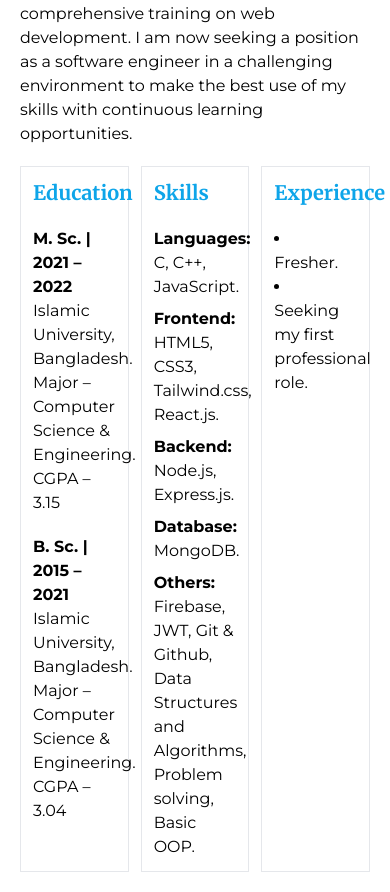
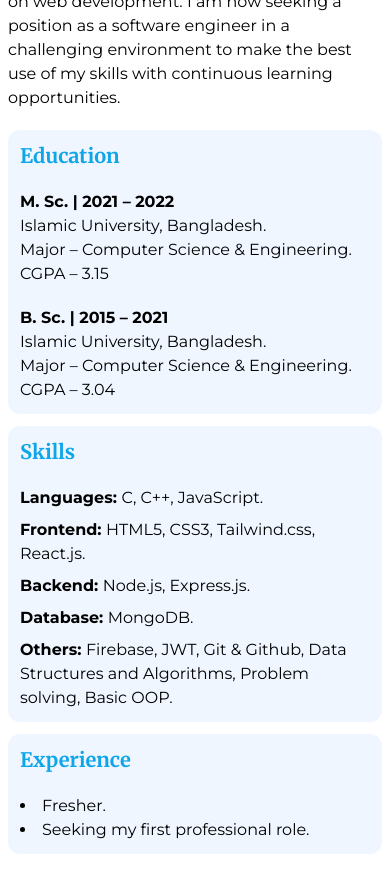
Before and after one commit to nhnaahid/portfolio-nahid, a React (Vite) app: page / in a window 390 px wide. Shown: the part 1040-1932 px from the top of the page. After the commit the page ends 1902 px from the top, so only its background shows below. Built offline with nearby package versions, Linux system fonts and the light colour scheme.

Commit message:
update: about

```diff
--- a/src/pages/Home/About/About.jsx
+++ b/src/pages/Home/About/About.jsx
@@ -1,12 +1,12 @@
 
 const About = () => {
     return (
-        <div className='p-5 font-mont text-black space-y-5'>
+        <div className='p-2 md:p-5 font-mont text-black space-y-5'>
             <h1 className="w-fit text-3xl font-bold border-b-2 border-sky-500 font-merri">About</h1>
             <p >A motivated CSE graduate equipped with a solid foundation in computer science principles and practical skills acquired through competitive programming, academic, and personal projects, and comprehensive training on web development. I am now seeking a position as a software engineer in a challenging environment to make the best use of my skills with continuous learning opportunities. </p>
-            <div className='grid grid-cols-3 grid-rows-1 gap-3 justify-between items-center'>
+            <div className='grid grid-cols-1 md:grid-cols-3 grid-rows-1 gap-3 justify-between items-center'>
                 {/* education */}
-                <div className='border p-3 space-y-5 h-full'>
+                <div className='rounded-xl p-3 space-y-5 h-full bg-blue-50'>
                     <h2 className="font-merri font-bold text-xl text-sky-500">Education</h2>
                     <div>
                         <p className="font-bold">M. Sc. | 2021 – 2022</p>
@@ -24,7 +24,7 @@ const About = () => {
                     </div>
                 </div>
                 {/* skills */}
-                <div className='border p-3 space-y-5 h-full'>
+                <div className='rounded-xl p-3 space-y-5 h-full bg-blue-50'>
                     <h2 className="font-merri font-bold text-xl text-sky-500">Skills</h2>
                     <div className="space-y-2">
                         <p><span className="font-bold">Languages: </span>C, C++, JavaScript.</p>
@@ -35,7 +35,7 @@ const About = () => {
                     </div>
                 </div>
                 {/* Experience */}
-                <div className='border p-3 space-y-5 h-full'>
+                <div className='rounded-xl p-3 space-y-5 h-full bg-blue-50'>
                     <h2 className="font-merri font-bold text-xl text-sky-500">Experience</h2>
                     <ul className="list-disc list-inside">
                         <li>Fresher.</li>
```
